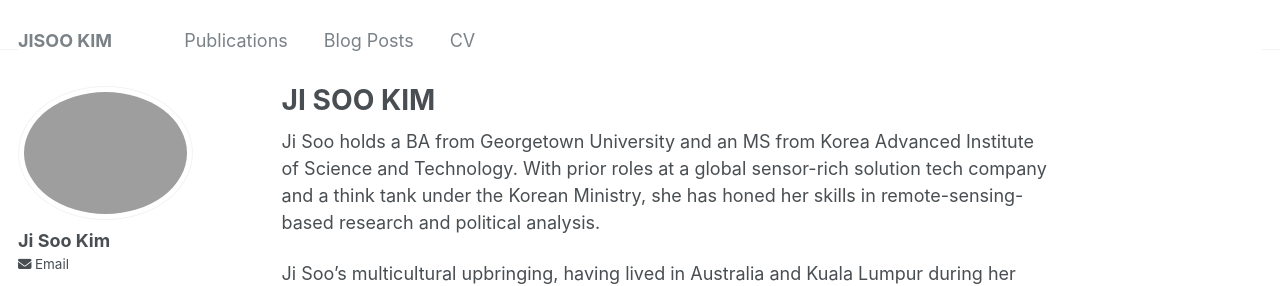
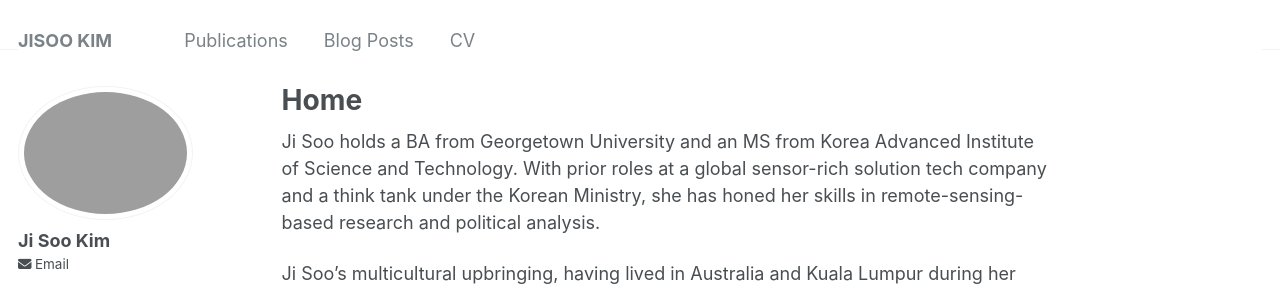
Before and after one commit to jk-jisookim/jk-jisookim.github.io, a Jekyll site: the page built from _pages/about.md, in a window 1280 px wide and 1035 px high. Shown: the top 286 px of the window. Built offline with Jekyll 4.4.1, drawn with Linux system fonts in a browser that asks for light colours; some web fonts are replaced.

Commit message:
Update about.md

```diff
--- a/_pages/about.md
+++ b/_pages/about.md
@@ -1,6 +1,6 @@
 ---
 permalink: /
-title: "JI SOO KIM"
+title: "Home"
 author_profile: true
 redirect_from:
   - /about/
```
